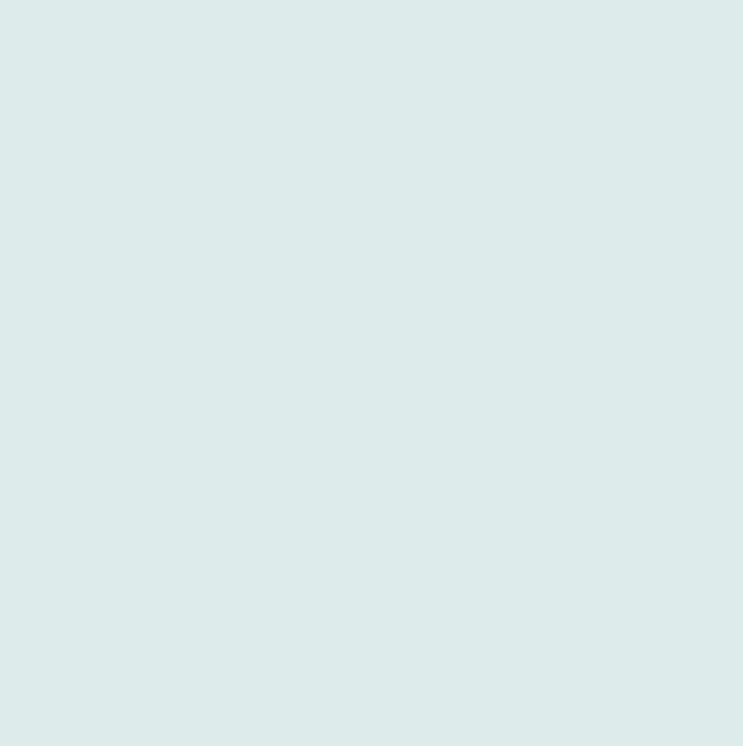
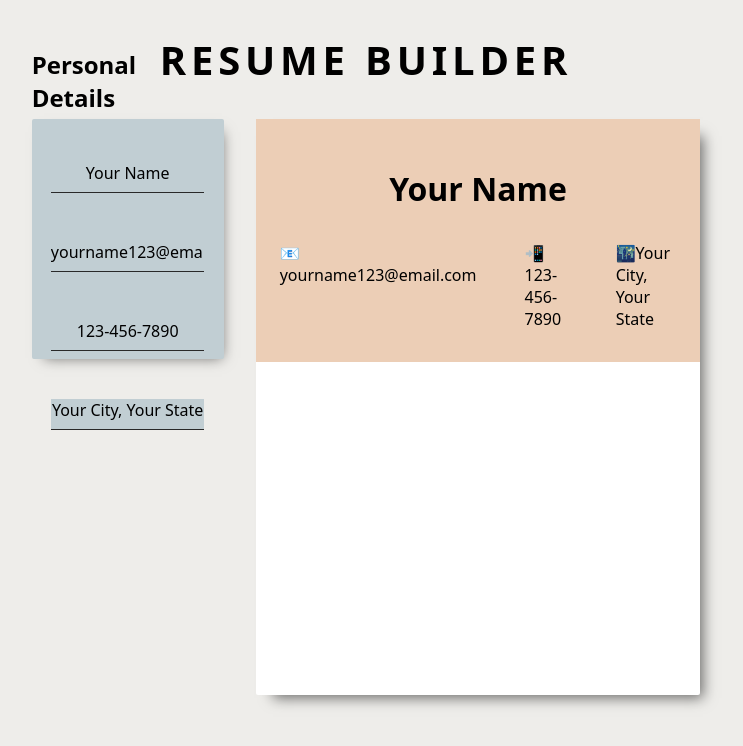
Before and after one commit to Hammed74/cv-application, a React (Vite) app: page / in a window 1280 px wide. Shown: the top 746 px of the page, without its empty margins (274-1017 px from the left). Built offline with nearby package versions, Linux system fonts and the light colour scheme.

Commit message:
Personal details added

```diff
--- a/src/App.jsx
+++ b/src/App.jsx
@@ -1,13 +1,24 @@
-import { useState } from 'react'
-import Form from './Form'
+import { useState } from "react";
+import Form from "./FormComponents/Form";
+import PersonalDetails from "./personalDetails";
 
+const personalDetails = {
+  fullName: "Your Name",
+  email: "yourname123@email.com",
+  phoneNumber: "123-456-7890",
+  city: "Your City, Your State",
+};
 function App() {
-
+  const [details, setDetails] = useState(personalDetails);
   return (
     <>
-   <Form />
+      <h1 className="title">RESUME BUILDER</h1>
+      <div className="body">
+        <PersonalDetails details={details} setDetails={setDetails} />
+        <Form details={details} />
+      </div>
     </>
-  )
+  );
 }
 
-export default App
+export default App;
--- /dev/null
+++ b/src/Education.jsx
@@ -0,0 +1,5 @@
+export default function Education(){
+    return(
+        <h3>Education</h3>
+    )
+}
--- a/src/Form.jsx
+++ /dev/null
@@ -1,5 +0,0 @@
-export default function Form(){
-    return(
-        <div className="form"></div>
-    )
-}
--- /dev/null
+++ b/src/FormComponents/Form.jsx
@@ -0,0 +1,9 @@
+import FormPersonalDetails from "./FormPersonalDetails";
+import Education from "../Education";
+export default function Form({ details }) {
+  return (
+    <>
+      <FormPersonalDetails details={details} />
+    </>
+  );
+}
--- /dev/null
+++ b/src/FormComponents/FormPersonalDetails.jsx
@@ -0,0 +1,16 @@
+export default function FormPersonalDetails({ details }) {
+  return (
+    <>
+      <div className="form">
+        <div className="form-details">
+          <h1 style={{ fontWeight: "600" }}>{details.fullName}</h1>
+          <div className="sub-form-details">
+            <p>{"📧" + details.email}</p>
+            <p>{"📲" + details.phoneNumber}</p>
+            <p>{"🌃" + details.city}</p>
+          </div>
+        </div>
+      </div>
+    </>
+  );
+}
--- /dev/null
+++ b/src/PersonalDetails.jsx
@@ -0,0 +1,22 @@
+
+export default function PersonalDetails({details, setDetails}){
+
+    function handleSetDetails(e){
+        const section = e.target.className
+        const newObj = {...details, [section]: e.target.value}
+        return setDetails(newObj)
+
+    }
+
+    return (
+        <>
+        <div className="details">
+            <h2>Personal Details</h2>
+            <input type="text" className="fullName" value={details.fullName} onChange={(e) => {handleSetDetails(e)}}/>
+            <input type="email" className="email" value={details.email} onChange={(e) => {handleSetDetails(e)}} />
+            <input type="text" className="phoneNumber" value={details.phoneNumber} onChange={(e) => {handleSetDetails(e)}} />
+            <input type="text" className="city" value={details.city} onChange={(e) => {handleSetDetails(e)}} />
+        </div>
+        </>
+    )
+}
--- a/src/index.css
+++ b/src/index.css
@@ -1,12 +1,73 @@
 *{
-  font-family: Arial, Helvetica, sans-serif;
+  font-family: system-ui, -apple-system, BlinkMacSystemFont, 'Segoe UI', Roboto, Oxygen, Ubuntu, Cantarell, 'Open Sans', 'Helvetica Neue', sans-serif;
+  margin: 0;
+  padding: 0;
+  box-sizing: border-box;
 }
 body{
-  background-color: rgb(221, 235, 235)
+  background-color: #eeedea;
+  padding: 2rem;
+}
+.body{
+  display: flex;
+  justify-content: center;
+  gap: 2rem;
 }
 
+.title{
+  text-align: center;
+  margin-bottom: 2rem;
+  letter-spacing: 0.3rem;
+  font-size: 2.5rem;
+  font-weight: 600;
+}
+
+
 .form{
-  height: 80%;
-  width: 40rem;
-  background-color: white;
+  height: 72vh;
+  aspect-ratio: .772;
+  background-color: rgb(255, 255, 255);
+  border-radius: 2px;
+  box-shadow: 10px 10px 13px -7px rgba(0,0,0,0.55);
 }
+
+.details{
+  height: 30vh;
+  aspect-ratio: 0.8;
+  background-color: #c1ced3;
+  display: flex;
+  flex-direction: column;
+  gap: 3rem;
+  border-radius: 2px;
+  justify-content: center;
+  align-items: center;
+    box-shadow: 5px 6px 13px -7px rgba(0,0,0,0.55);
+}
+
+.details > input{
+border: none;
+border-bottom: 1px solid rgb(41, 41, 41);
+background-color: inherit;
+text-align: center;
+width: 80%;
+font-size: 1rem;
+padding-bottom: 0.5rem;
+}
+
+.form-details{
+  padding-top: 3rem;
+  display: flex;
+  align-items: center;
+  flex-direction: column;
+  background-color: #ecceb6;
+}
+
+.sub-form-details{
+  display: flex;
+  justify-content: center;
+}
+
+.sub-form-details > p{
+
+  padding: 2rem 1.5rem;
+}
```
